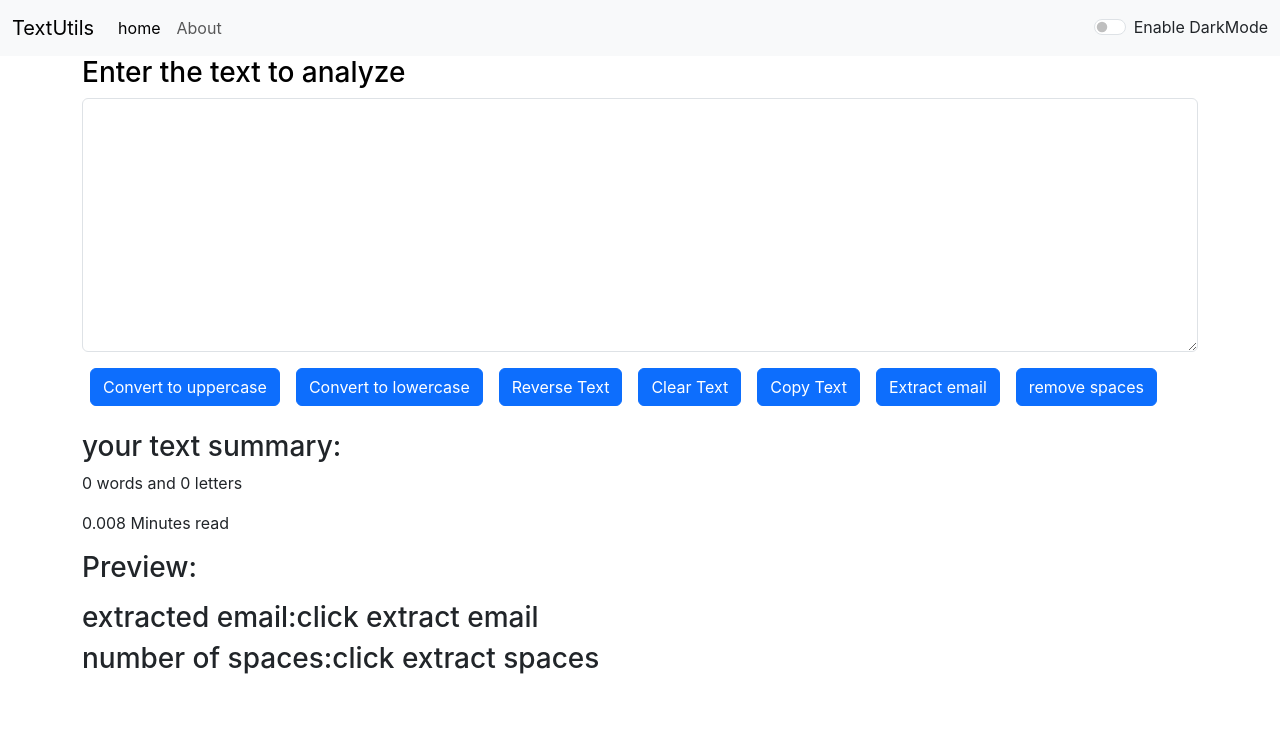
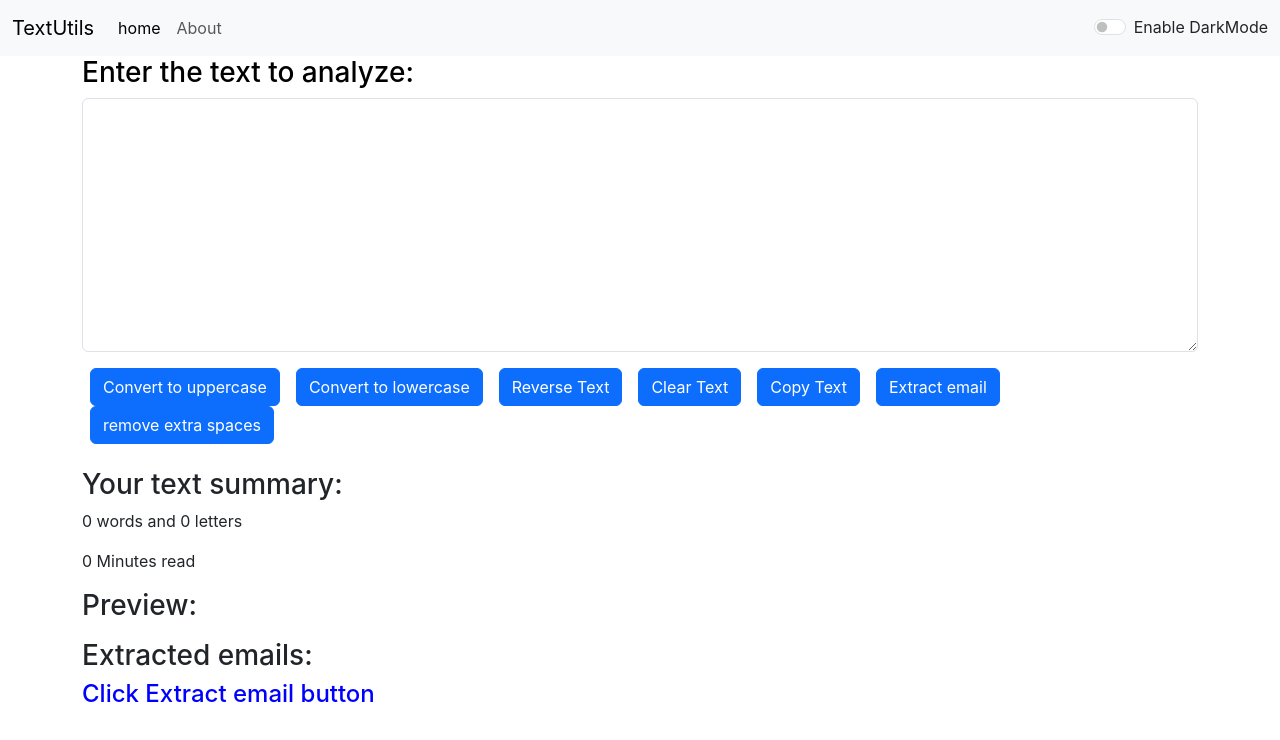
Before and after one commit to Amruth-111/react_js, a React (Create React App) app: page / in a window 1280 px wide. Shown: the top 740 px of the page. Built offline with nearby package versions, Linux system fonts and the light colour scheme.

Commit message:
bug fixes

```diff
--- a/package.json
+++ b/package.json
@@ -1,4 +1,5 @@
 {
+  "homepage": "https://Amruth-111.github.io/react_js",
   "name": "textutils",
   "version": "0.1.0",
   "private": true,
@@ -13,6 +14,8 @@
     "web-vitals": "^2.1.4"
   },
   "scripts": {
+    "predeploy": "npm run build",
+    "deploy": "gh-pages -d build",
     "start": "react-scripts start",
     "build": "react-scripts build",
     "test": "react-scripts test",
@@ -37,6 +40,7 @@
     ]
   },
   "devDependencies": {
-    "@babel/plugin-proposal-private-property-in-object": "^7.21.11"
+    "@babel/plugin-proposal-private-property-in-object": "^7.21.11",
+    "gh-pages": "^6.0.0"
   }
 }
--- a/src/App.js
+++ b/src/App.js
@@ -4,12 +4,12 @@ import './App.css';
 import Navbar from './components/Navbar';
 import TextForm from './components/TextForm';
 import Alert from './components/Alert';
-import About from './components/About';
-import {
-  BrowserRouter ,
-  Routes,
-  Route,
-} from "react-router-dom";
+// import About from './components/About';
+// import {
+//   BrowserRouter ,
+//   Routes,
+//   Route,
+// } from "react-router-dom";
 
 function App() {
   const [mode,setMode]=useState('light')
@@ -43,15 +43,17 @@ function App() {
 
   return (
     <>
-
-      <BrowserRouter>
+      <Navbar title="TextUtils" about="About" mode={mode} toggleMode={toggleMode}></Navbar>
+      <Alert alert={alertMsg}/>
+      <TextForm title="Enter the text to analyze:" showMsg={showMsg} mode={mode}></TextForm>
+      {/* <BrowserRouter>
           <Navbar title="TextUtils" about="About" mode={mode} toggleMode={toggleMode}></Navbar>
           <Alert alert={alertMsg}/>
           <Routes>
             <Route exact path="/about" element={<About />}></Route>
-            <Route exact path="/" element={<TextForm title="Enter the text to analyze" showMsg={showMsg} mode={mode}></TextForm>}></Route>
-          </Routes>
-      </BrowserRouter>
+            <Route exact path="/" element={<TextForm title="Enter the text to analyze" showMsg={showMsg} mode={mode}></TextForm>}></Route> */}
+          {/* </Routes> */}
+      {/* </BrowserRouter> */}
     </>
   );
 }
--- a/src/components/Navbar.js
+++ b/src/components/Navbar.js
@@ -1,7 +1,7 @@
 import React from 'react'
 
 import PropTypes from 'prop-types'
-import {Link} from "react-router-dom"
+// import {Link} from "react-router-dom"
 
 
 export default function Navbar(props) {
@@ -10,17 +10,20 @@ export default function Navbar(props) {
 
     <nav className={`navbar navbar-expand-lg navbar-${props.mode}  bg-${props.mode}`}>
     <div className="container-fluid">
-        <Link className="navbar-brand" to="/">{props.title}</Link>
+        {/* <Link className="navbar-brand" to="/">{props.title}</Link> */}
+        <a className="navbar-brand" href="#">{props.title}</a>
         <button className="navbar-toggler" type="button" data-bs-toggle="collapse" data-bs-target="#navbarSupportedContent" aria-controls="navbarSupportedContent" aria-expanded="false" aria-label="Toggle navigation">
         <span className="navbar-toggler-icon"></span>
         </button>
         <div className="collapse navbar-collapse" id="navbarSupportedContent">
         <ul className="navbar-nav me-auto mb-2 mb-lg-0">
             <li className="nav-item">
-            <Link className="nav-link active" aria-current="page" to="/">home</Link>
+            {/* <Link className="nav-link active" aria-current="page" to="/">home</Link> */}
+            <a className="nav-link active" aria-current="page" href="#">home</a>
             </li>
             <li className="nav-item">
-            <Link className="nav-link" to="/about">{props.about}</Link>
+            {/* <Link className="nav-link" to="/about">{props.about}</Link> */}
+            <a className="nav-link" href="#">{props.about}</a>
             </li>
         </ul>
         </div>
--- a/src/components/TextForm.js
+++ b/src/components/TextForm.js
@@ -1,10 +1,10 @@
 import React, {useState} from 'react'
 
 
-export default function(props) {
+export default function TextForm(props) {
     const [text,setText]=useState('')
-    const [extractedEmail,setExtractedEmail]=useState(['click extract email'])
-    const [extractSpaces,setExtractedSpace]=useState('click extract spaces')
+    const [extractedEmail,setExtractedEmail]=useState(['Click Extract email button'])
+    // const [extractSpaces,setExtractedSpace]=useState('click extract spaces')
 
     function onUpClick(){
         let upperCase=text.toUpperCase()
@@ -43,7 +43,9 @@ export default function(props) {
     function onEmailExtract(){
         const emailRegex = /[^\s@]+@[^\s@]+\.[^\s@]+/g;
         const emails = text.match(emailRegex) || ['no email present'];
-        setExtractedEmail(emails);
+        console.log(emails)
+        setExtractedEmail(emails.join(", "));
+
         props.showMsg("email extracted successfully","success")
         // setText(""+emails)
     }
@@ -66,11 +68,11 @@ export default function(props) {
   return (
 
     <>
-    <div className="container" style={{color:props.mode=='dark'?'white':'black'}}>
+    <div className="container" style={{color:props.mode==='dark'?'white':'black'}}>
         <div>
             <h3>{props.title}</h3>
             <div className="mb-3">
-                <textarea className="form-control" value={text} onChange={onOnchange} id="formText" style={{backgroundColor:props.mode=='dark'?'#020826':'white', color:props.mode=='dark'?'white':'black'}}rows="10"></textarea>
+                <textarea className="form-control" value={text} onChange={onOnchange} id="formText" style={{backgroundColor:props.mode==='dark'?'#020826':'white', color:props.mode==='dark'?'white':'black'}}rows="10"></textarea>
             </div>
             <button className="btn btn-primary mx-2" onClick={onUpClick}>Convert to uppercase</button>
             <button className="btn btn-primary mx-2" onClick={onLoClick}>Convert to lowercase</button>
@@ -78,19 +80,22 @@ export default function(props) {
             <button className="btn btn-primary mx-2" onClick={onClearText}>Clear Text</button>
             <button className="btn btn-primary mx-2" onClick={onHandleCopy}>Copy Text</button>
             <button className="btn btn-primary mx-2" onClick={onEmailExtract}>Extract email</button>
-            <button className="btn btn-primary mx-2" onClick={onRemoveSpaces}>remove spaces</button>
+            <button className="btn btn-primary mx-2" onClick={onRemoveSpaces}>remove extra spaces</button>
 
 
         </div>
     </div>
     <div className="container my-4">
-        <h3>your text summary:</h3>
+        <h3>Your text summary:</h3>
         <p>{wordCals(text)} words and {length(text)} letters</p>
-        <p>{0.008 * text.split(" ").length} Minutes read</p>
+        <p>{text.length===0?0:0.008 * text.split(" ").length} Minutes read</p>
         <h3>Preview:</h3>
         <p>{text}</p>
-        <h3>extracted email:{extractedEmail}</h3>
-        <h3>number of spaces:{extractSpaces}</h3>
+        <h3>Extracted emails:</h3>
+        <h4 style={{color:"blue"}}>
+            {extractedEmail}
+             {/* <a href={`mailto:${extractedEmail}`}>{extractedEmail}</a> */}
+        </h4>
     </div>
     </>
 
```
Also changed, not shown: 1 other file (tests, documents, lock files or other folders).
